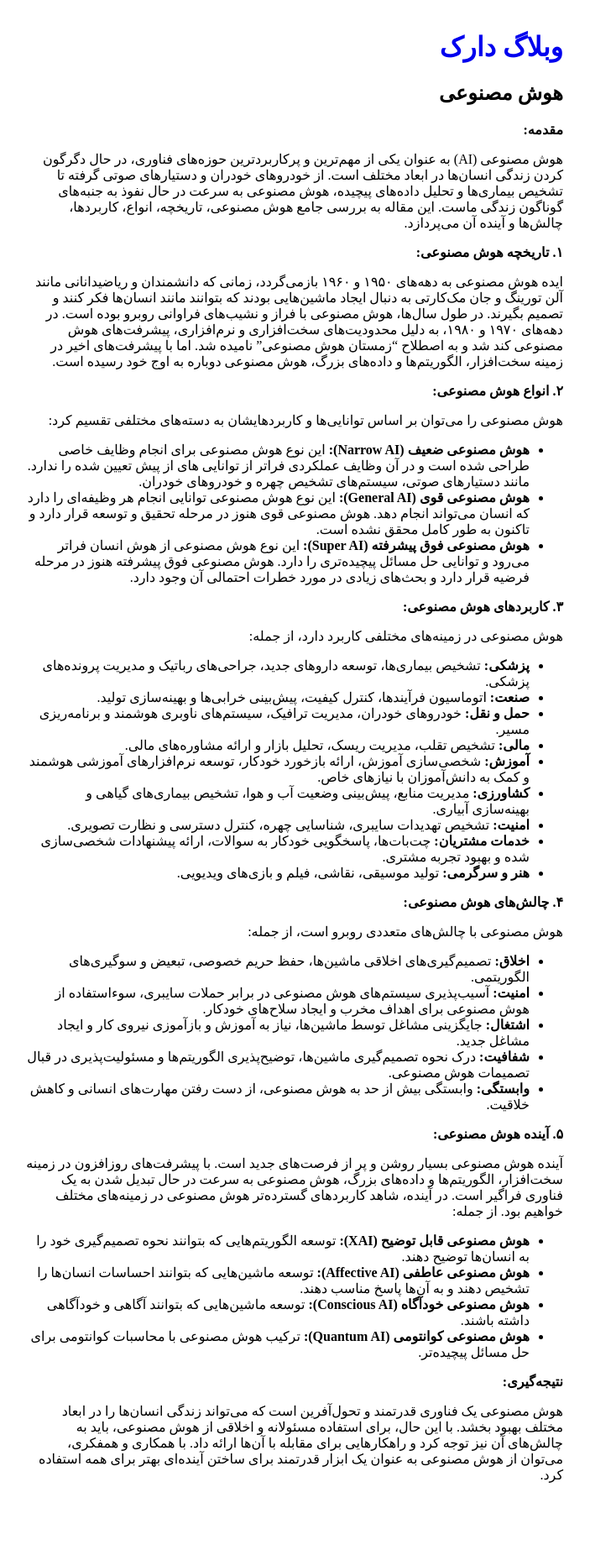
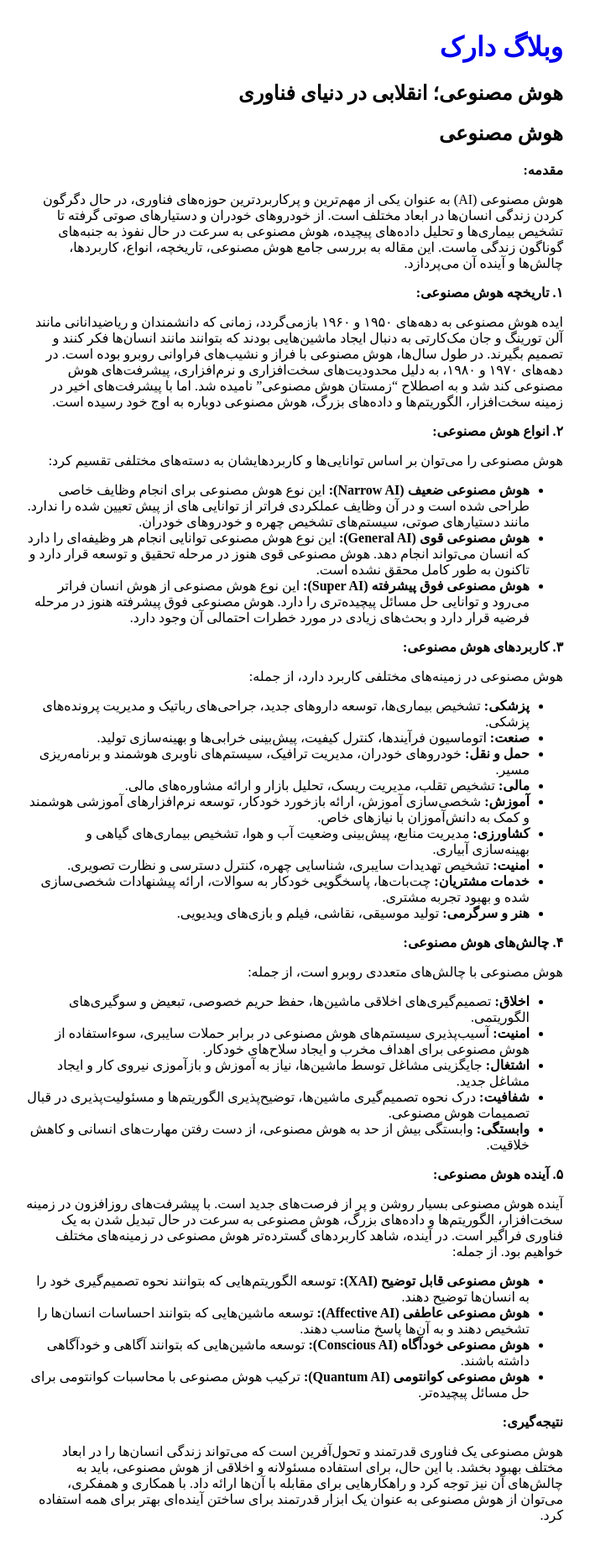
Before and after one commit to darkblog/darkblog.github.io, a Jekyll site: the page built from _posts/2025-2-1-7.md, in a window 1280 px wide. Shown: the whole page at 84% size, without its empty margins (289-992 px from the left). Built offline with Jekyll 4.4.1, drawn with Linux system fonts in a browser that asks for light colours; our own code applies the rules of GitHub Pages for plain Markdown files; before the commit the page ends 1798 px from its top, so only the background shows below that.

Commit message:
Update 2025-2-1-7.md

```diff
--- a/_posts/2025-2-1-7.md
+++ b/_posts/2025-2-1-7.md
@@ -1,6 +1,6 @@
 ---
 layout: post
-title: هوش مصنوعی: انقلابی در دنیای فناوری
+title: هوش مصنوعی؛ انقلابی در دنیای فناوری
 ---
 
 ## هوش مصنوعی
```
